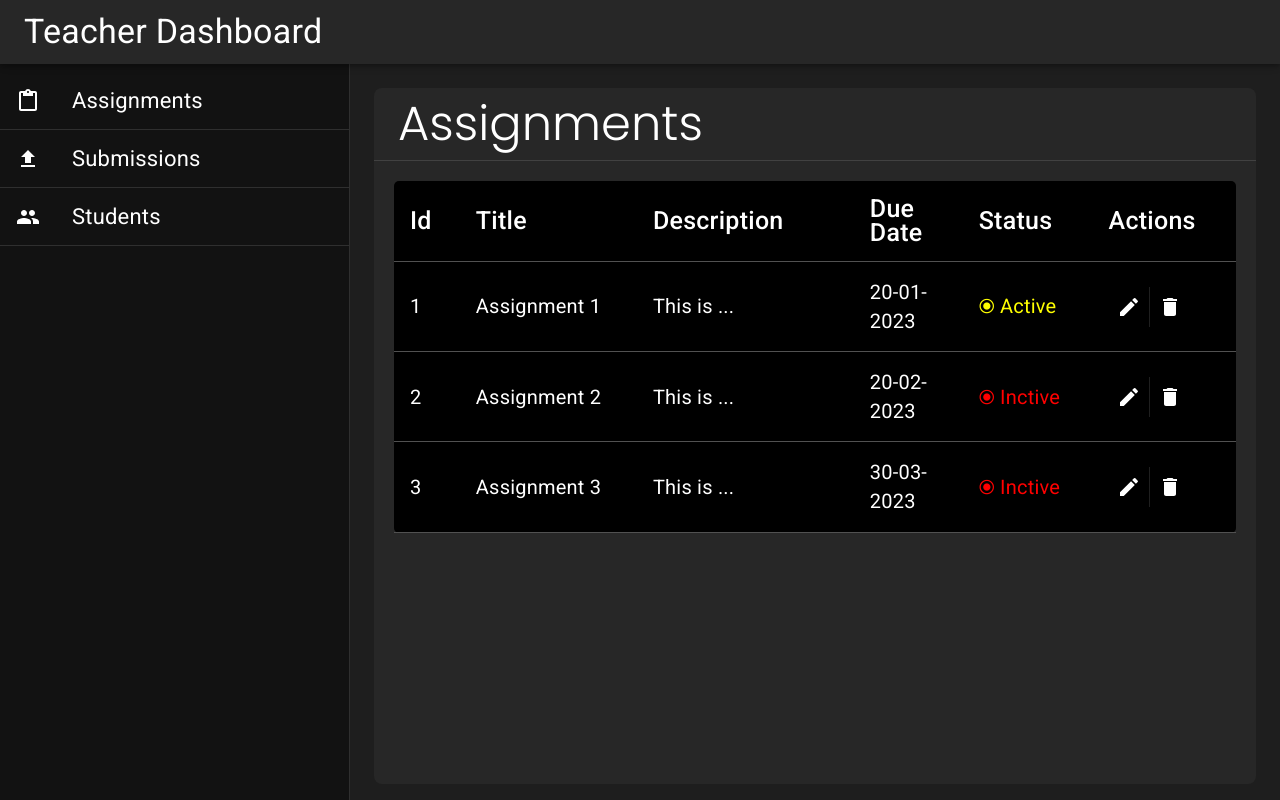
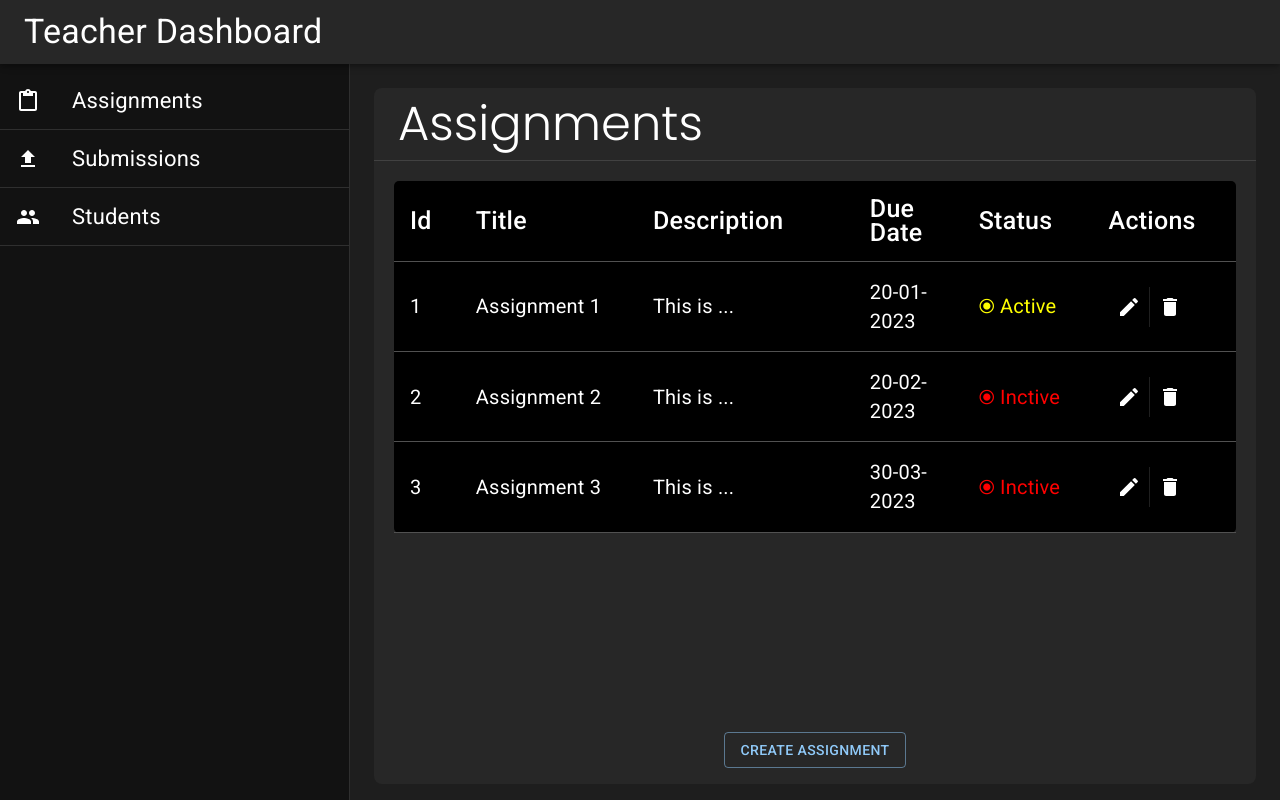
Before and after one commit to WinayGupta777/Assignment_Management, a React (Create React App) app in the folder frontend/: page /teacher/assignment in a window 1280 px wide. Built offline with nearby package versions, Linux system fonts and the light colour scheme.

Commit message:
Button for 'Create Assignment' is created;

```diff
--- a/frontend/src/components/teacher/AssignmentPage.js
+++ b/frontend/src/components/teacher/AssignmentPage.js
@@ -1,5 +1,5 @@
 import React from 'react';
-import { Box, Divider, Typography, Table, TableCell, TableContainer, TableHead, TableRow, TableBody, IconButton } from '@mui/material';
+import { Box, Divider, Typography, Table, TableCell, TableContainer, TableHead, TableRow, TableBody, IconButton, Button } from '@mui/material';
 import DeleteIcon from '@mui/icons-material/Delete';
 import EditIcon from '@mui/icons-material/Edit';
 import TableData from "../../json/TableData.json";
@@ -17,14 +17,30 @@ const AssignmentPage = () => {
         >
             <Box
                 sx={{
-                    mt: 3, ml: 3, mr: 3, height: `calc(95vh - ${AppbarSpace})`,
+                    mt: 3, ml: 3, mr: 3,
+                    display: 'flex', flexDirection: 'column', justifyContent: 'space-between',
+                    height: `calc(95vh - ${AppbarSpace})`,
                     backgroundColor: '#272727', borderRadius: 2
                 }}
             >
-                <Typography variant='h3' sx={{ p: 1, pl: 3, fontFamily: 'Poppins' }}>Assignments</Typography>
-                <Divider />
+                {/* Title - Divider - Table */}
+                <Box>
+                    <Typography variant='h3' sx={{ p: 1, pl: 3, fontFamily: 'Poppins' }}>Assignments</Typography>
+                    <Divider />
 
-                <AssignmentTable />
+                    <AssignmentTable />
+                </Box>
+
+                {/* Button */}
+                <Box sx={{ marginBottom: 2, display: 'flex', justifyContent: 'center' }}>
+
+                    <Button variant='outlined'
+                        sx={{ '&:hover': { color: '#ffa500', borderColor: '#ffa500' } }}
+                    >
+                        Create Assignment
+                    </Button>
+                </Box>
+
             </Box>
         </Box>
     )
```
